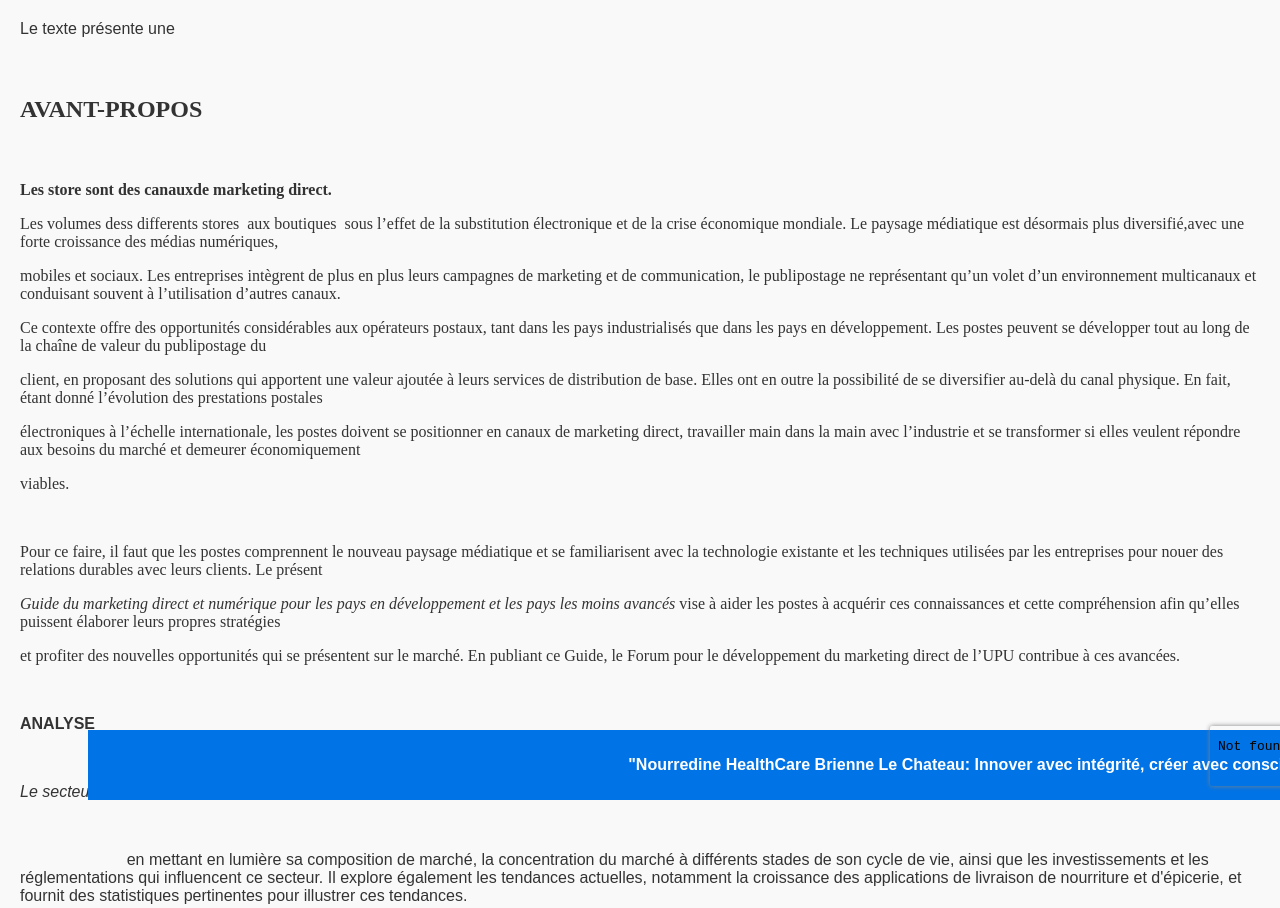
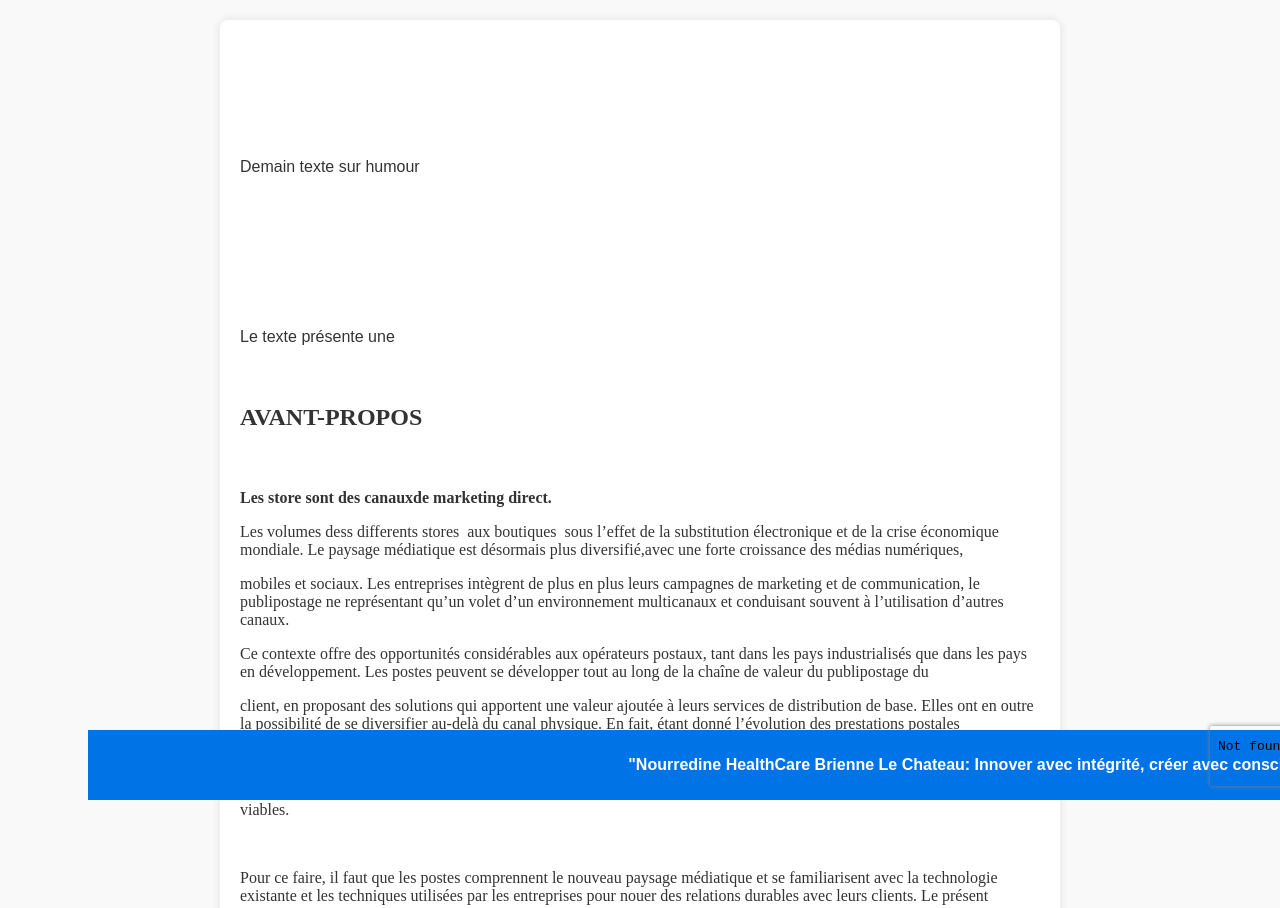
Before and after one commit to nourredine1981/nordine, a plain HTML site: page index.html in a window 1280 px wide. Shown: the top 908 px of the page. Drawn offline with Linux system fonts and the light colour scheme; no server answers; a script that the page names is missing.

Commit message:
Update index.html

```diff
--- a/index.html
+++ b/index.html
@@ -212,9 +212,17 @@
 <noscript><iframe src="https://www.googletagmanager.com/ns.html?id=GTM-TL52ZWJB"
 height="0" width="0" style="display:none;visibility:hidden"></iframe></noscript>
 <!-- End Google Tag Manager (noscript) -->
-
-	<div class="analysis">
-
+	<div class="container">
+
+<p align="left">&nbsp;</p>
+<p align="left">&nbsp;</p>
+<p align="left">&nbsp;</p>
+<p align="left"><span lang="fr"><a href="#"></a>Demain texte sur humour</a> </span>
+</p>
+<p align="left">&nbsp;</p>
+<p align="left">&nbsp;</p>
+<p align="left">&nbsp;</p>
+<p align="left">&nbsp;</p>
 <p align="left">Le texte présente une
 </p>
 <p align="left">&nbsp;</p><font FACE="FrutigerLTCom-Bold" SIZE="5"><b>
```
